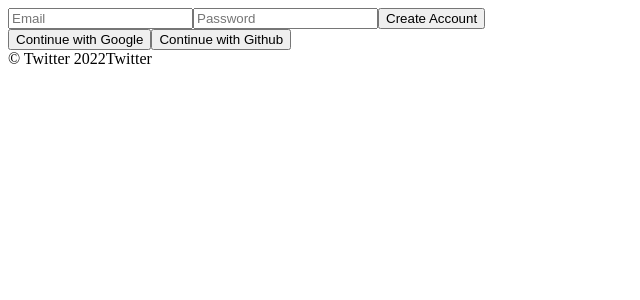
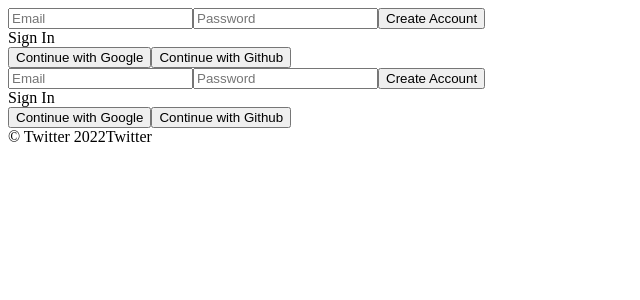
Before and after one commit to vi2920va/twitter-firebase-web, a React (Create React App) app: page /#/ in a window 1280 px wide. Shown: the top 300 px of the page, without its empty margins (0-640 px from the left). Built offline with nearby package versions, Linux system fonts and the light colour scheme; no server answers.

Commit message:
:heavy_plus_sign: Add - Log In

```diff
--- a/src/App.tsx
+++ b/src/App.tsx
@@ -1,12 +1,26 @@
-import React, { useState } from "react";
+import React, { useEffect, useState } from "react";
 import AppRouter from "./Router";
 import { authService } from "./firebase";
 
 function App() {
-  const [isLoggedIn, setIsLoggedIn] = useState(authService.currentUser);
+  const [init, setInit] = useState(false);
+  const [isLoggedIn, setIsLoggedIn] = useState(false);
+
+  useEffect(() => {
+    authService.onAuthStateChanged((user) => {
+      if (user) {
+        setIsLoggedIn(true);
+      } else {
+        setIsLoggedIn(false);
+      }
+      setInit(true);
+    });
+  }, []);
   return (
     <>
       <AppRouter isLoggedIn={isLoggedIn} />
+      {init ? <AppRouter isLoggedIn={isLoggedIn} /> : "Initializing..."}
+
       <footer>&copy; Twitter {new Date().getFullYear()}Twitter</footer>
     </>
   );
--- a/src/Router.tsx
+++ b/src/Router.tsx
@@ -5,7 +5,7 @@
 import Home from "./routes/Home";
 
 interface AppRouterProps {
-  isLoggedIn: User | null;
+  isLoggedIn: boolean;
 }
 const AppRouter: React.FC<AppRouterProps> = ({ isLoggedIn }) => {
   return (
--- a/src/routes/Auth.tsx
+++ b/src/routes/Auth.tsx
@@ -5,6 +5,8 @@
   const [email, setEmail] = useState("");
   const [password, setPassword] = useState("");
   const [newAccount, setNewAccount] = useState(true);
+  const [error, setError] = useState("");
+
   const handleInput = (event: React.ChangeEvent<HTMLInputElement>) => {
     const { name, value } = event.currentTarget;
     switch (name) {
@@ -16,6 +18,7 @@
         break;
     }
   };
+
   const onSubmit = async (event: React.FormEvent<HTMLFormElement>) => {
     event.preventDefault();
     try {
@@ -29,10 +32,12 @@
         data = await authService.signInWithEmailAndPassword(email, password);
       }
       console.log(data);
-    } catch (erros) {
-      console.log(erros);
+    } catch (error: any) {
+      setError(error.message);
     }
   };
+  const toggleAccount = () => setNewAccount((prev) => !prev);
+
   return (
     <div>
       <form onSubmit={onSubmit}>
@@ -52,10 +57,14 @@
           onChange={handleInput}
           required
         />
+        {error}
         <button type="submit">
-          {newAccount ? "Create Account" : "Log In"}
+          {newAccount ? "Create Account" : "Sign In"}
         </button>
       </form>
+      <span onClick={toggleAccount}>
+        {newAccount ? "Sign In" : "Create Account"}
+      </span>
       <div>
         <button>Continue with Google</button>
         <button>Continue with Github</button>
```
